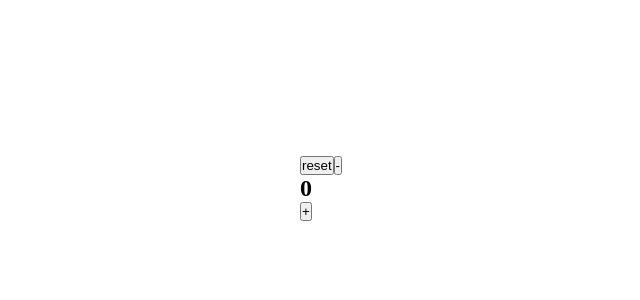
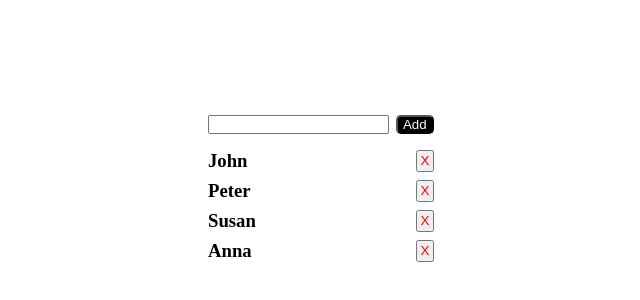
Before and after one commit to Huls26/React-practice-project, a React (Create React App) app: page / in a window 1280 px wide. Shown: the part 92-392 px from the top of the page, without its empty margins (319-959 px from the left). Built offline with nearby package versions, Linux system fonts and the light colour scheme.

Commit message:
project5.2

```diff
--- a/src/components/App.js
+++ b/src/components/App.js
@@ -1,5 +1,5 @@
 // import Book from "./projects/Book";
-import Setup from "./projects/project-5/counterUseReducer.js";
+import Setup from "./projects/project-5/useReducer/index";
 
 export default function App() {
     return (
--- a/src/components/projects/project-5/counterUseReducer.js
+++ b/src/components/projects/project-5/counterUseReducer.js
@@ -21,6 +21,7 @@ export default function Counter() {
 
     let [state, dispatch] = useReducer(reducer, initialCount);
 
+    console.log(state)
     return (
         <div className="counter-container">
             <button className="reset" onClick={() => dispatch({type: "reset"})}>reset</button>
--- /dev/null
+++ b/src/components/projects/project-5/useReducer/Modal.js
@@ -0,0 +1,7 @@
+export default function Modal({modal}) {
+    return (
+        <div>
+            <h1>{modal}</h1>
+        </div>
+    )
+}
--- /dev/null
+++ b/src/components/projects/project-5/useReducer/data.js
@@ -0,0 +1,3 @@
+const data = ["John", "Peter", "Susan", "Anna"]
+
+export default data
--- /dev/null
+++ b/src/components/projects/project-5/useReducer/index.css
@@ -0,0 +1,43 @@
+.container-index {
+    text-align: center;
+
+}
+
+.container-index > * {
+    margin-bottom: 1em;
+}
+
+.container-index > *:last-child {
+    margin-bottom: 0em;
+}
+
+.add-item {
+    background-color: black;
+    color: #fff;
+
+    border-radius: 5px;
+
+    margin-left: .5em;
+    padding-inline: .4em;
+}
+
+.person {
+    display: flex;
+    justify-content: space-between;
+
+    margin-bottom: .5em;
+}
+
+.person:last-child {
+    margin-bottom: 0em;
+}
+
+.delete {
+    color: red;
+
+    padding-inline: .2em;
+}
+
+.delete:hover {
+    color: rgb(140, 0, 0);
+}
--- /dev/null
+++ b/src/components/projects/project-5/useReducer/index.js
@@ -0,0 +1,86 @@
+import { useState, useReducer } from "react";
+import Modal from "./Modal";
+import data from "./data";
+import "./index.css";
+
+export default function Index() {
+    const initialArg = {
+        name: "",
+        dataName: data,
+        isModal: false,
+        modal: "",
+    }
+    const actionTaken = {
+        name: "name",
+        add: "add item",
+        delete: "delete item",
+    }
+    const [state, dispatch] = useReducer(reducer, initialArg);
+
+    function reducer(state, action) {
+        switch (action.type) {
+            case actionTaken.name :
+                return {...state, name: action.value}
+            case actionTaken.add :
+                return {...state, dataName: [...state.dataName, action.value], isModal: true, modal: actionTaken.add}
+            case actionTaken.delete :
+                return {...state, dataName: [...action.value], isModal: true, modal: actionTaken.delete}
+            default:
+              throw new Error();
+        }
+    }
+
+    console.log(state)
+    // handle event
+    function deleteElement(id) {
+        let element = state.dataName.filter(person => person !== id);
+        dispatch({type: actionTaken.delete, value: element})
+    }
+
+    function handleChange(event) {
+        let target = event.target;
+        let value = target.value;
+        let name = target.name;
+
+        dispatch({type: actionTaken.name, value: value})
+    }
+
+    function handleSubmit(e) {
+        e.preventDefault()
+
+        dispatch({type: actionTaken.add, value: state.name})
+    }
+
+    const elementName = state.dataName.map(name => <Person key={name} name={name} id={name} event={deleteElement}/>)
+
+    return (
+        <div className="container-index">
+            {state.isModal && <Modal modal={ state.modal }/>}
+            <Form dispatch={ handleChange } handleSubmit={ handleSubmit } value={ state.name }/>
+
+            <div className="name-container">
+                { elementName }
+            </div>
+        </div>
+    )
+}
+
+function Form({ dispatch, handleSubmit, value}) {
+    return (
+        <form action="" onSubmit={ handleSubmit }>
+            <input value={ value } type="text" className="input-name" onChange={ dispatch }/>
+
+            <button className="add-item">Add</button>
+        </form>
+    )
+}
+
+function Person({name, id, event}) {
+    return (
+        <article className="person">
+            <h3 className="name">{name}</h3>
+
+            <button className="delete" onClick={() => event(id)}>X</button>
+        </article>
+    )
+}
```
